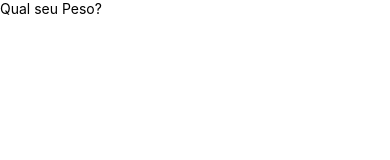
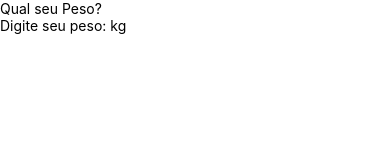
Before and after one commit to Luizrebelatto/random-number, a React Native app: screen / in a window 390 px wide. Shown: the top 160 px of the page. Built offline with nearby package versions, Linux system fonts and the light colour scheme.

Commit message:
feat: create textInput

```diff
--- a/App.tsx
+++ b/App.tsx
@@ -1,9 +1,18 @@
-import React from 'react';
+import { useState } from 'react';
 import { View, Text, TextInput } from 'react-native';
 export default function App() {
+
+  const [weight, setWeight] = useState<string>();
+
   return (
     <View>
         <Text>Qual seu Peso?</Text>
+        <TextInput
+           placeholder='Digite seu peso: kg'
+           keyboardType='numbers-and-punctuation'
+           value={weight}
+           onChangeText={(value) => setWeight(value)}
+        />
     </View>
   );
 }
```
Also changed, not shown: package.json (+3 -4 lines), 2 other files (tests, documents, lock files or other folders).
